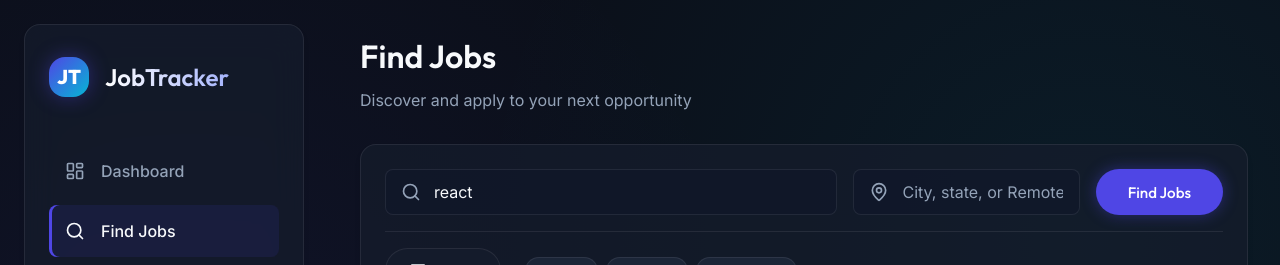
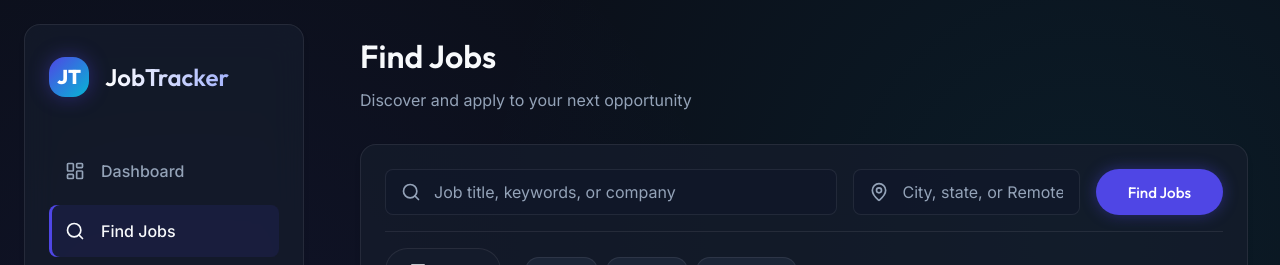
Before and after one commit to Jai-Doshi/job_tracker, a React (Vite) app in the folder frontend/: page /search in a window 1280 px wide. Shown: the top 265 px of the page. Built offline with nearby package versions, Linux system fonts and the light colour scheme; no server answers.

Commit message:
JobSearch

```diff
--- a/frontend/src/pages/JobSearch.tsx
+++ b/frontend/src/pages/JobSearch.tsx
@@ -3,7 +3,7 @@ import { Search, MapPin, Briefcase, Filter } from 'lucide-react';
 import './JobSearch.css';
 
 const JobSearch: React.FC = () => {
-  const [searchTerm, setSearchTerm] = useState('react');
+  const [searchTerm, setSearchTerm] = useState('');
   const [location, setLocation] = useState('');
   const [jobs, setJobs] = useState<any[]>([]);
   const [loading, setLoading] = useState(false);
```
